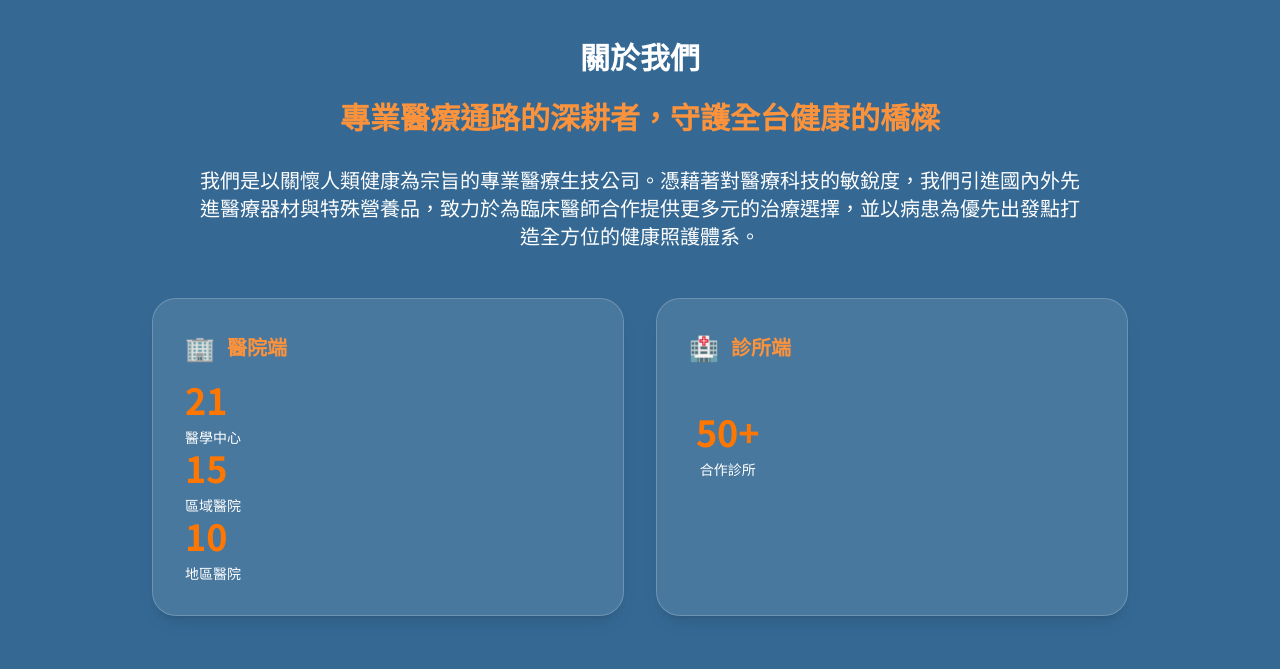
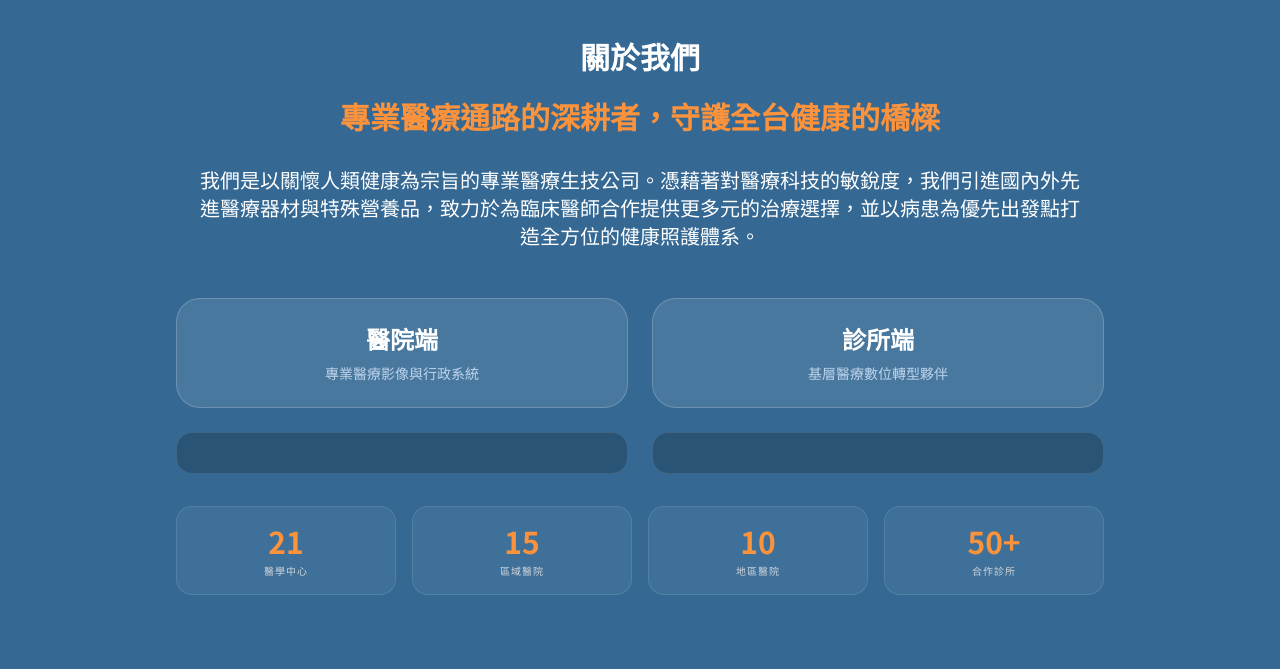
Before and after one commit to jhenda-biotech/jhenda-biotech.github.io, a plain HTML site: page index.html in a window 1280 px wide. Shown: the part 858-1527 px from the top of the page. Drawn offline with nearby package versions, Linux system fonts and the light colour scheme.

Commit message:
Update index.html

```diff
--- a/index.html
+++ b/index.html
@@ -142,42 +142,47 @@
                 </p>
             </div>
 
-            <div class="grid md:grid-cols-2 gap-8 mt-12 text-left">
-                <div class="bg-white/10 p-8 rounded-3xl border border-white/20 backdrop-blur-sm shadow-lg">
-                    <div class="flex items-center mb-4">
-                        <span class="text-2xl mr-3">🏢</span>
-                        <h4 class="text-xl font-bold text-orange-400" data-zh="醫院端" data-en="Hospital Sector">醫院端</h4>
+            <div class="max-w-6xl mx-auto px-6">
+    <div class="grid md:grid-cols-2 gap-6">
+        <div class="bg-white/10 p-6 rounded-3xl border border-white/20 backdrop-blur-md flex flex-col justify-center items-center text-center">
+            <h3 class="text-2xl font-bold text-white mb-2" data-zh="醫院端" data-en="Hospital Sector">醫院端</h3>
+            <p class="text-sm text-blue-100 opacity-80" data-zh="專業醫療影像與行政系統" data-en="Medical Imaging & Admin Systems">專業醫療影像與行政系統</p>
         </div>
-                    <p class="text-gray-100 leading-relaxed" data-zh="展現卓越的產品專業力，全台已成功進用 21 家醫學中心、15 家區域醫院及 10 家地區醫院。"
-                       data-en="Exceptional professionalism, serving 21 Medical Centers, 15 Regional Hospitals, and 10 District Hospitals nationwide."
-                    </p>
-                 <div>
-        <div class="text-4xl font-bold text-[#FF7700]"><span id="count1" data-target="21">0</span></div>
-        <div class="text-sm mt-2" data-zh="醫學中心" data-en="Medical Centers">醫學中心</div>
-    </div>
-    <div>
-        <div class="text-4xl font-bold text-[#FF7700]"><span id="count2" data-target="15">0</span></div>
-        <div class="text-sm mt-2" data-zh="區域醫院" data-en="Regional Hospitals">區域醫院</div>
-    </div>
-    <div>
-        <div class="text-4xl font-bold text-[#FF7700]"><span id="count3" data-target="10">0</span></div>
-        <div class="text-sm mt-2" data-zh="地區醫院" data-en="Local Hospitals">地區醫院</div>
+        <div class="bg-white/10 p-6 rounded-3xl border border-white/20 backdrop-blur-md flex flex-col justify-center items-center text-center">
+            <h3 class="text-2xl font-bold text-white mb-2" data-zh="診所端" data-en="Clinic Sector">診所端</h3>
+            <p class="text-sm text-blue-100 opacity-80" data-zh="基層醫療數位轉型夥伴" data-en="Digital Transformation Partner">基層醫療數位轉型夥伴</p>
         </div>
     </div>
-                <div class="bg-white/10 p-8 rounded-3xl border border-white/20 backdrop-blur-sm shadow-lg">
-                    <div class="flex items-center mb-4">
-                        <span class="text-2xl mr-3">🏥</span>
-                        <h4 class="text-xl font-bold text-orange-400" data-zh="診所端" data-en="Clinic Sector">診所端</h4>
+
+    <div class="grid md:grid-cols-2 gap-6 mt-6">
+        <div class="bg-black/20 p-5 rounded-2xl border border-white/10 text-sm leading-relaxed text-blue-50">
+            <p data-zh="展現卓越的產品專業力，全台已成功進用 21 家醫學中心、15 家區域醫院及 10 家地區醫院。"
+               data-en="With 23 years in the Taiwan medical market, we provide the most stable healthcare IT solutions.">
+            </p>
         </div>
-                    <p class="text-gray-100 leading-relaxed" data-zh="深入基層醫療體系，南部已有近 50 家診所穩定使用本公司產品。我們不僅是產品的供應者，更是醫療團隊值得信賴的合作夥伴。"
-                       data-en="Deeply rooted in primary care, with nearly 50 clinics in Southern Taiwan stably using our products. We are more than a supplier; we are a trusted partner.">
+        <div class="bg-black/20 p-5 rounded-2xl border border-white/10 text-sm leading-relaxed text-blue-50">
+            <p data-zh="深入基層醫療體系，南部已有近 50 家診所穩定使用本公司產品。我們不僅是產品的供應者，更是醫療團隊值得信賴的合作夥伴。"
+               data-en="From local clinics to large chains, we enhance efficiency and patient experience through digitization.">
             </p>
-                    <div class="grid grid-cols-2 md:grid-cols-4 gap-8 text-center mt-12">
-    <div>
-        <div class="text-4xl font-bold text-[#FF7700]"><span id="count4" data-target="50">0</span>+</div>
-        <div class="text-sm mt-2" data-zh="合作診所" data-en="Partner Clinics">合作診所</div>
         </div>
     </div>
+
+    <div class="grid grid-cols-2 md:grid-cols-4 gap-4 mt-8">
+        <div class="bg-white/5 p-4 rounded-2xl border border-white/10 text-center">
+            <div class="text-3xl font-bold text-orange-400"><span id="count1">0</span></div>
+            <div class="text-[10px] uppercase tracking-widest text-gray-300 mt-1" data-zh="醫學中心" data-en="Medical Centers">醫學中心</div>
+        </div>
+        <div class="bg-white/5 p-4 rounded-2xl border border-white/10 text-center">
+            <div class="text-3xl font-bold text-orange-400"><span id="count2">0</span></div>
+            <div class="text-[10px] uppercase tracking-widest text-gray-300 mt-1" data-zh="區域醫院" data-en="Regional Hospitals">區域醫院</div>
+        </div>
+        <div class="bg-white/5 p-4 rounded-2xl border border-white/10 text-center">
+            <div class="text-3xl font-bold text-orange-400"><span id="count3">0</span></div>
+            <div class="text-[10px] uppercase tracking-widest text-gray-300 mt-1" data-zh="地區醫院" data-en="Local Hospitals">地區醫院</div>
+        </div>
+        <div class="bg-white/5 p-4 rounded-2xl border border-white/10 text-center">
+            <div class="text-3xl font-bold text-orange-400"><span id="count4">0</span>+</div>
+            <div class="text-[10px] uppercase tracking-widest text-gray-300 mt-1" data-zh="合作診所" data-en="Partner Clinics">合作診所</div>
         </div>
     </div>
 </div>
```
Lines whose indentation alone changed are shown as unchanged.
